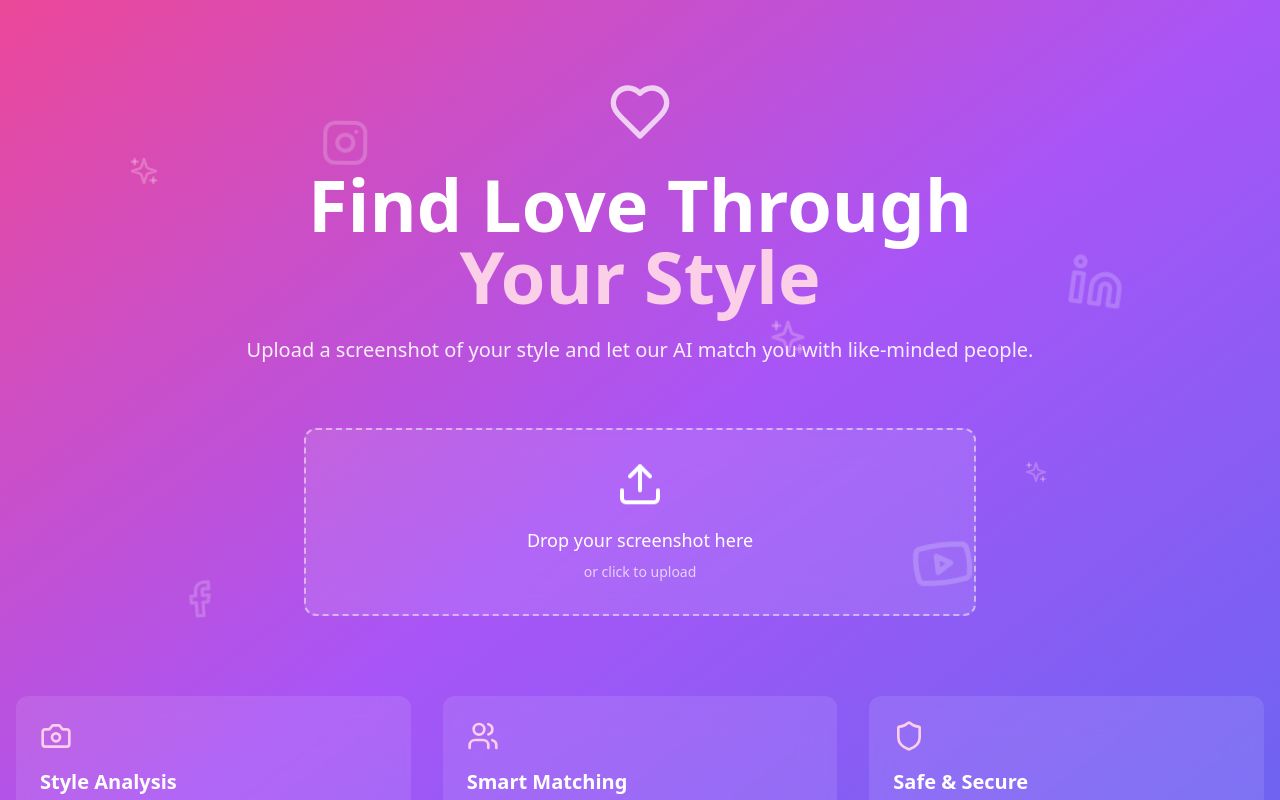
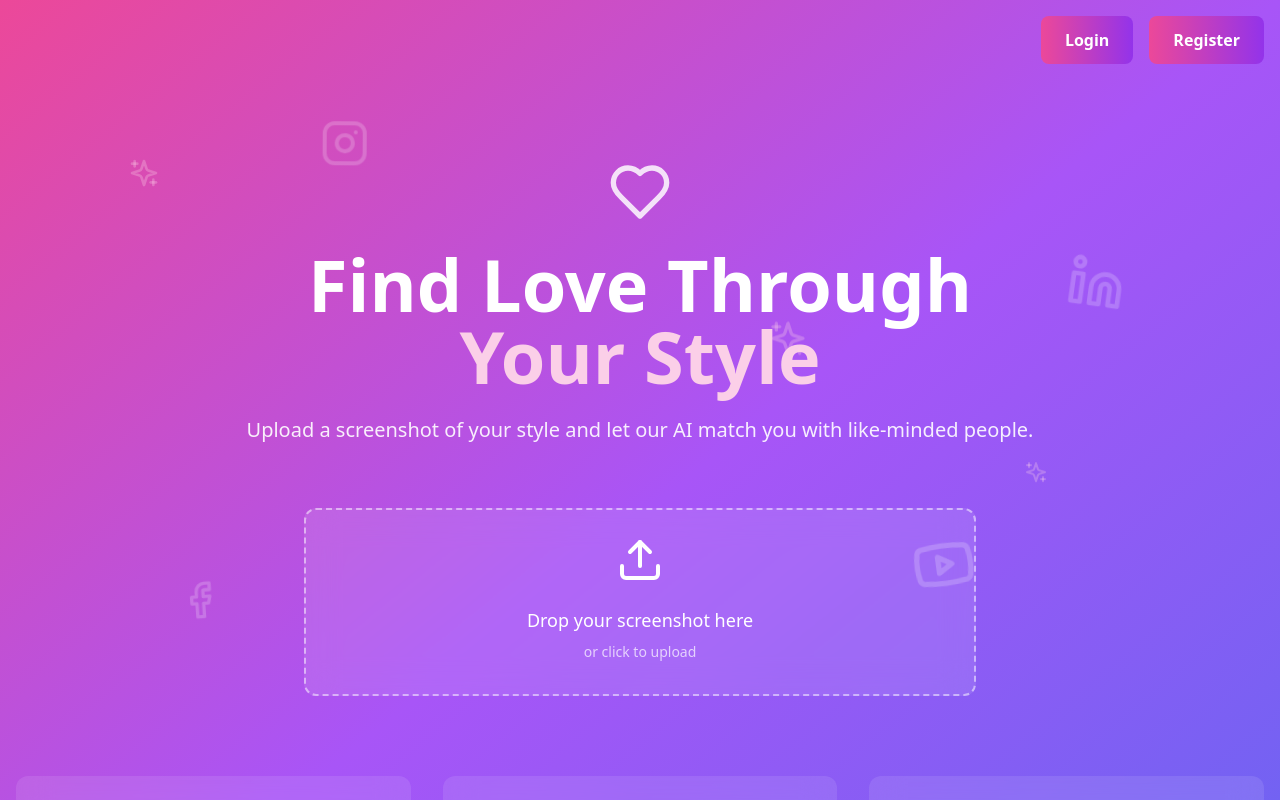
Before and after one commit to noahbernie/datecheck, a React (Vite) app in the folder client/: page /find-match in a window 1280 px wide. Shown: the top 800 px of the page. Built offline with nearby package versions, Linux system fonts and the light colour scheme.

Commit message:
Add login and register button (#9)

```diff
--- a/client/src/components/imageUpload/ImageUpload.tsx
+++ b/client/src/components/imageUpload/ImageUpload.tsx
@@ -1,5 +1,5 @@
 import React, { useState } from 'react'
-
+import { useNavigate } from 'react-router-dom'
 import {
     Upload,
     Heart,
@@ -34,7 +34,9 @@ const ImageUpload = () => {
     const [dragActive, setDragActive] = useState(false)
     const [uploading, setUploading] = useState(false)
     const [uploadError, setUploadError] = useState('')
-    const [uploadResults, setUploadResults] = useState<UploadResult[] | null>(null);
+    const [uploadResults, setUploadResults] = useState<UploadResult[] | null>(null)
+
+    const navigate = useNavigate()
 
     const handleDrag = (e: React.DragEvent) => {
         e.preventDefault();
@@ -137,6 +139,22 @@ const ImageUpload = () => {
 
     return (
         <div className="min-h-screen bg-gradient-to-br from-pink-500 via-purple-500 to-indigo-500">
+            <div className="flex justify-end p-4 space-x-4">
+                <button
+                    type="button"
+                    onClick={() => navigate('/login')}
+                    className="bg-gradient-to-r from-pink-500 to-purple-600 text-white py-3 px-6 rounded-lg font-semibold hover:opacity-90 transition-opacity"
+                >
+                    Login
+                </button>
+                <button
+                    type="button"
+                    onClick={() => navigate('/register')}
+                    className="bg-gradient-to-r from-pink-500 to-purple-600 text-white py-3 px-6 rounded-lg font-semibold hover:opacity-90 transition-opacity"
+                >
+                    Register
+                </button>
+            </div>
             <div className="container mx-auto px-4 py-20">
                 <div className="text-center mb-16 animate-fade-in">
                     <div className="flex justify-center mb-6">
```
